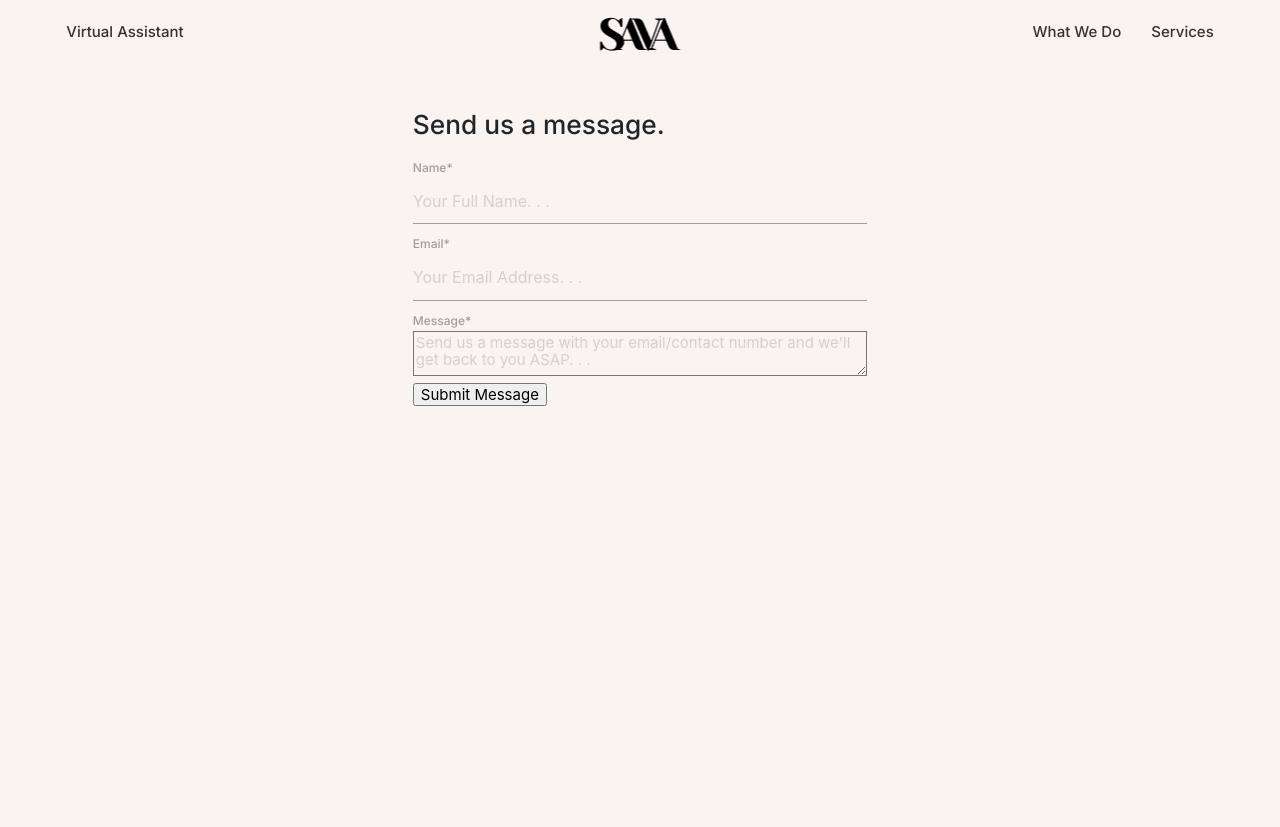
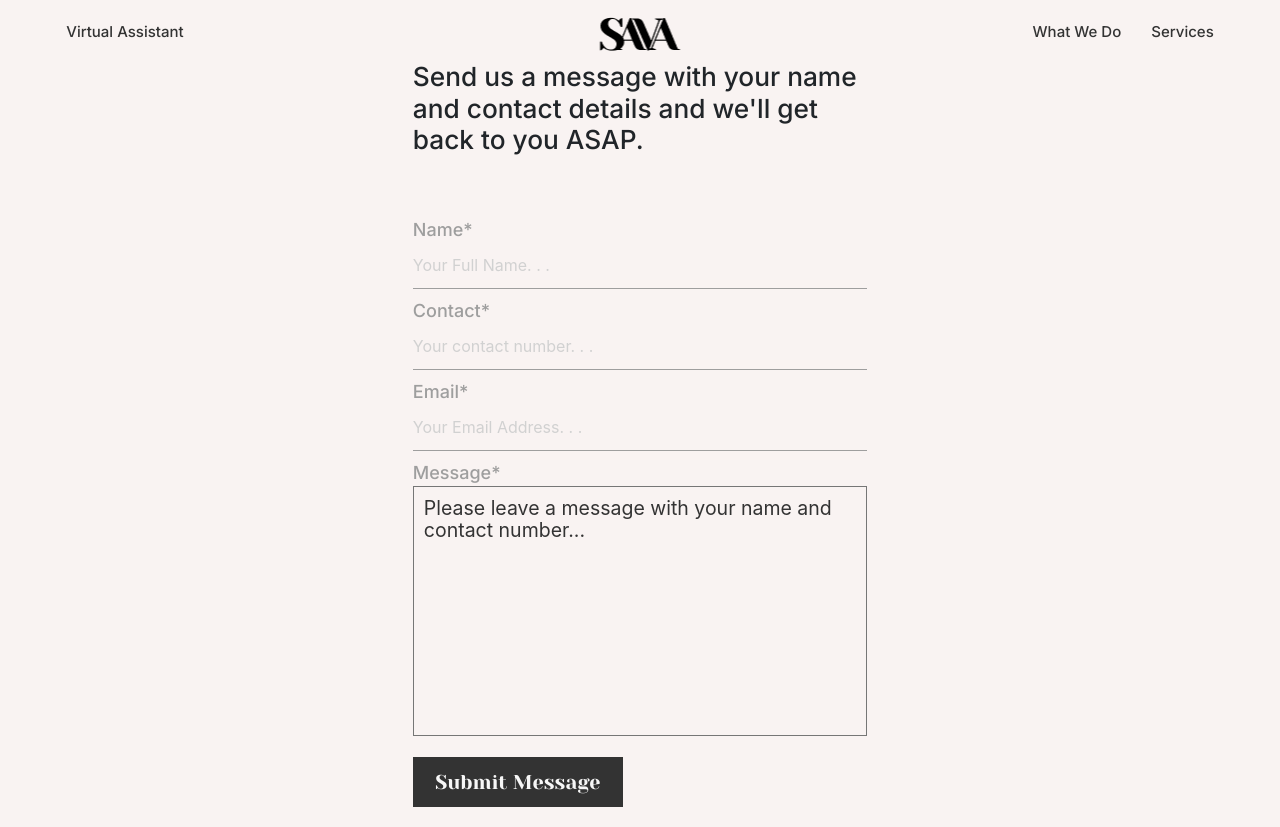
Before and after one commit to DelroyBrown28/SAVA_2, a Django app: page /contact/ in a window 1280 px wide. Before the commit the page ends 406 px from the top, so only its background shows below. Run offline with Django 3.2, Linux system fonts and the light colour scheme; some libraries are stand-ins or nearby versions.

Commit message:
Contact form succesfuly sends emails with the correct info

```diff
--- a/SAVA2MAIN/SAVAsite/forms.py
+++ b/SAVA2MAIN/SAVAsite/forms.py
@@ -7,10 +7,14 @@ class ContactForm(forms.Form):
         'placeholder': "Your Full Name. . ."
     }))
 
+
+    contact = forms.CharField(widget=forms.TextInput(attrs={
+        'placeholder': "Your contact number. . ."
+    }))
     email = forms.EmailField(widget=forms.TextInput(attrs={
         'placeholder': "Your Email Address. . ."
     }))
 
     message = forms.CharField(widget=forms.Textarea(attrs={
-        'placeholder': "Send us a message with your email/contact number and we'll get back to you ASAP. . ."
+        'placeholder': "Please leave a message with your name and contact number..."
     }))
--- a/SAVA2MAIN/SAVAsite/templates/contact.html
+++ b/SAVA2MAIN/SAVAsite/templates/contact.html
@@ -5,21 +5,34 @@
 {% block content %}
 
 
-<div class="mt-5">
+
+{% if messages %}
+<ul class="messages flexed">
+    {% for message in messages %}
+    <li{% if message.tags %} class="{{ message.tags }}" {% endif %}>{{ message }}</li>
+    <a href="/" class="home-btn">⟵</a>
+        {% endfor %}
+</ul>
+
+{% else %}
+<div class="flexed contact-form-wrap">
     <div class="container" data-aos="fade">
         <div class="row justify-content-center">
             <div class="col-md-7">
-                <h3 class="h3 mb-3 text-black">Send us a message.</h3>
+                <h4 class="h3 mb-3 text-black">Send us a message with your name and contact details and we'll get back
+                    to you ASAP.</h4>
             </div>
-            <div class="col-md-7">
+            <div class="col-md-7 mt-5">
                 <form method="POST">
                     {% csrf_token %}
                     {{form|crispy}}
-                    <input type="submit" class="submit-message-btn" value="Submit Message">
+                    <input type="submit" class="mt-3 submit-message-btn" value="Submit Message">
                 </form>
             </div>
         </div>
     </div>
 </div>
 
+{% endif %}
+
 {% endblock content %}
--- a/SAVA2MAIN/SAVAsite/templates/savesite_templates/home.html
+++ b/SAVA2MAIN/SAVAsite/templates/savesite_templates/home.html
@@ -22,7 +22,7 @@
             <div class="top-homepage-btn-wrap">
                 <button class="top-homepage-btns services-btn btn-to-services remove-me">Services</button>
 
-                <a href="{% url 'contact' %}"><button class="top-homepage-btns learn-more-btn remove-me">Contact</button></a>
+                <a href="{% url 'contact' %}"><button class="top-homepage-btns contact-btn remove-me">Contact</button></a>
             </div>
         </div>
     </div>
--- a/SAVA2MAIN/SAVAsite/views.py
+++ b/SAVA2MAIN/SAVAsite/views.py
@@ -31,7 +31,9 @@ class ContactView(generic.FormView):
 
         send_mail(
             name,
-            message,
+            "MESSAGE RECEIVED FROM: " + "\n" + name + "\n \n" + "CONTACT NUMBER: " + "\n" +
+            contact + "\n \n" + "CLIENTS MESSAGE: " +
+            "\n" + message,
             email,
             ['savirtual2021@gmail.com'],
         )
--- a/SAVA2MAIN/static/css/main.css
+++ b/SAVA2MAIN/static/css/main.css
@@ -1,5 +1,6 @@
 body,
 html {
+    height: 100vh;
     background-color: #F9F3F2;
     padding-left: 20px;
     padding-right: 20px;
@@ -110,7 +111,7 @@ nav {
     color: #f7f7f7;
 }
 
-.learn-more-btn {
+.contact-btn {
     background-color: #F9F3F2;
     border: 1px solid #333;
     margin-left: 25px;
@@ -198,6 +199,65 @@ SERVICES CONTENTS
 
 }
 
+/*
+============
+CONTACT PAGE
+============
+*/
+
+.contact-form-wrap {
+    height: 90%;
+}
+
+form label {
+    font-size: 1.2rem;
+}
+
+textarea::placeholder {
+    font-size: 1.3rem;
+    color: #333;
+
+}
+
+.messages {
+    height: 85%;
+    flex-flow: column;
+}
+
+.info {
+    font-size: 1.3rem;
+}
+
+.home-btn {
+    font-size: 2rem;
+    color: #333;
+    margin-top: 20px;
+    cursor: pointer;
+
+}
+
+#id_email {
+    /* margin: 15px 0px; */
+}
+
+#id_message {
+    padding: 10px;
+    font-size: 1.5rem;
+    height: 250px;
+    resize: none;
+}
+
+.submit-message-btn {
+    background-color: #333;
+    color: #f7f7f7;
+    height: 50px;
+    width: 210px;
+    font-family: 'Yeseva One', cursive;
+    border: none;
+    font-size: 20px;
+
+}
+
 
 
 
@@ -222,7 +282,9 @@ HOVERS & SUCH...
 }
 
 .services-btn:hover {
-    background-color: #000;
+    background-color: #F9F3F2;
+    border: 1px solid #333;
+    color: #333;
     transition: 0.3s ease;
 }
 
@@ -235,3 +297,9 @@ HOVERS & SUCH...
     background-color: #000;
     transition: 0.3s;
 }
+
+.contact-btn:hover {
+    background-color: #000;
+    color: #f7f7f7;
+    transition: 0.3s;
+}
```
